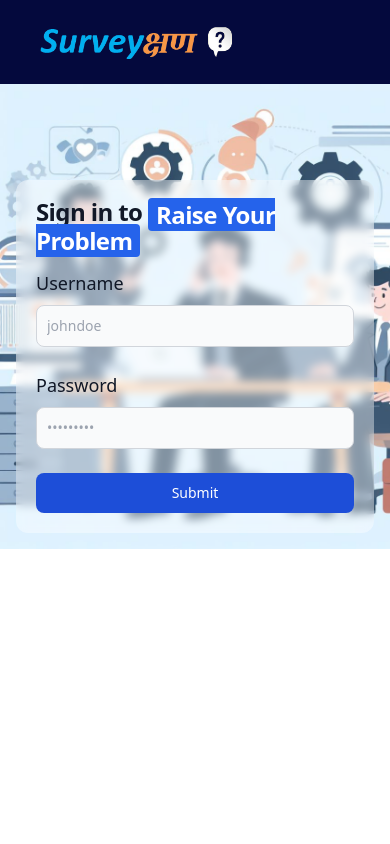
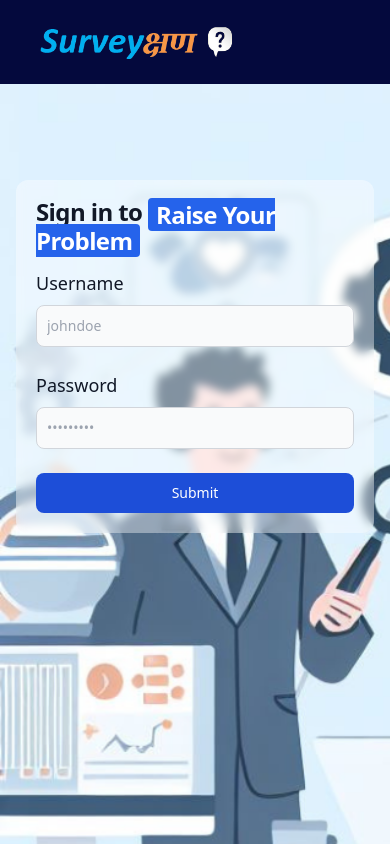
Before and after one commit to Envirozone/crm-surveykshan-frontend, a React (Vite) app: page / in a window 390 px wide. Shown: the top 844 px of the page. Built offline with nearby package versions, Linux system fonts and the light colour scheme.

Commit message:
Updated Login Page UI For Small Screen

```diff
--- a/src/page/index.css
+++ b/src/page/index.css
@@ -14,6 +14,7 @@
         background-color: rgba(255, 255, 255, 0.4);
         /* -webkit-backdrop-filter: blur(5px); */
         backdrop-filter: blur(5px);
+        margin-bottom: 90vh;
     }
 
 }
```
